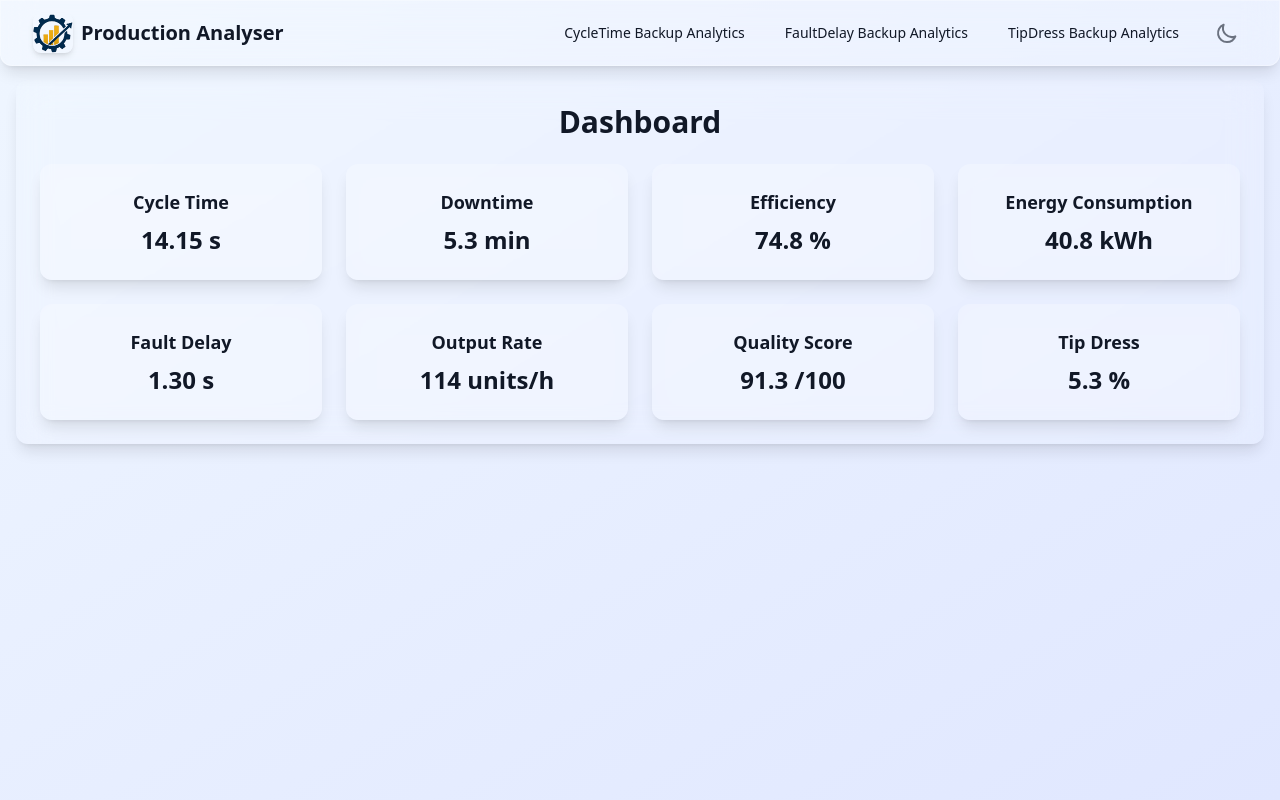
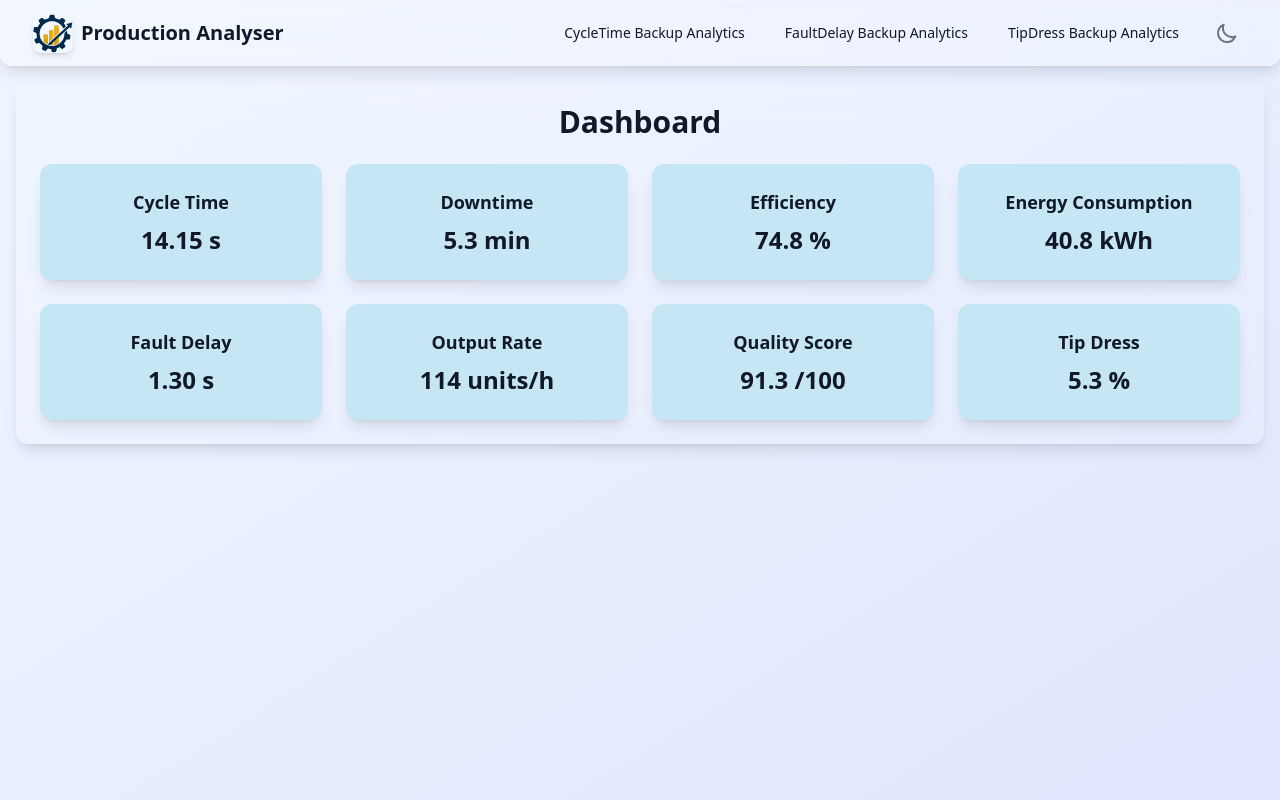
Before and after one commit to devmdave/ProductionAnalyser-Web, a Flask app: page / in a window 1280 px wide. Run offline with Flask 3, Linux system fonts and the light colour scheme; some libraries are stand-ins or nearby versions.

Commit message:
updated ui changes in style.css

```diff
--- a/static/script.js
+++ b/static/script.js
@@ -31,7 +31,7 @@ document.addEventListener('DOMContentLoaded', function() {
                 if (cardConfigs[key] && value !== undefined) {
                     const config = cardConfigs[key];
                     const card = document.createElement('div');
-                    card.className = 'bg-white/20 dark:bg-gray-800/20 backdrop-blur-lg rounded-xl shadow-lg p-6 text-center';
+                    card.className = 'card-bg backdrop-blur-lg rounded-xl shadow-lg p-6 text-center';
                     card.id = key;
                     card.innerHTML = `
                         <div class="text-lg font-semibold text-gray-900 dark:text-white">${config.label}</div>
--- a/static/style.css
+++ b/static/style.css
@@ -9,7 +9,7 @@
   --selected-light-blue: #6ABBE5;   /* Bright blue for selected */
   --menu-hover: #AAD8F0;            /* Menu hover */
   --text-dark: #002A4D;             /* Dark Blue text */
-  --card-bg: #6ABBE5;               /* Card background (white base) */
+  --card-bg: #C6E5F5;               /* Card background (white base) */
 
   /* Status Colors */
   --status-connected: #008000;
--- a/templates/index.html
+++ b/templates/index.html
@@ -7,8 +7,7 @@
   Dashboard
 </h1>
 <!-- Make #dashboard-cards the grid container -->
-<div id="dashboard-cards"
-     class="grid grid-cols-1 sm:grid-cols-2 lg:grid-cols-3 xl:grid-cols-4 gap-6">
+<div id="dashboard-cards" class="grid grid-cols-1 sm:grid-cols-2 lg:grid-cols-3 xl:grid-cols-4 gap-6">
     <!-- Dynamic cards will be injected here -->
 </div>
 
```
Also changed, not shown: TODO.md (+4 -0 lines).
